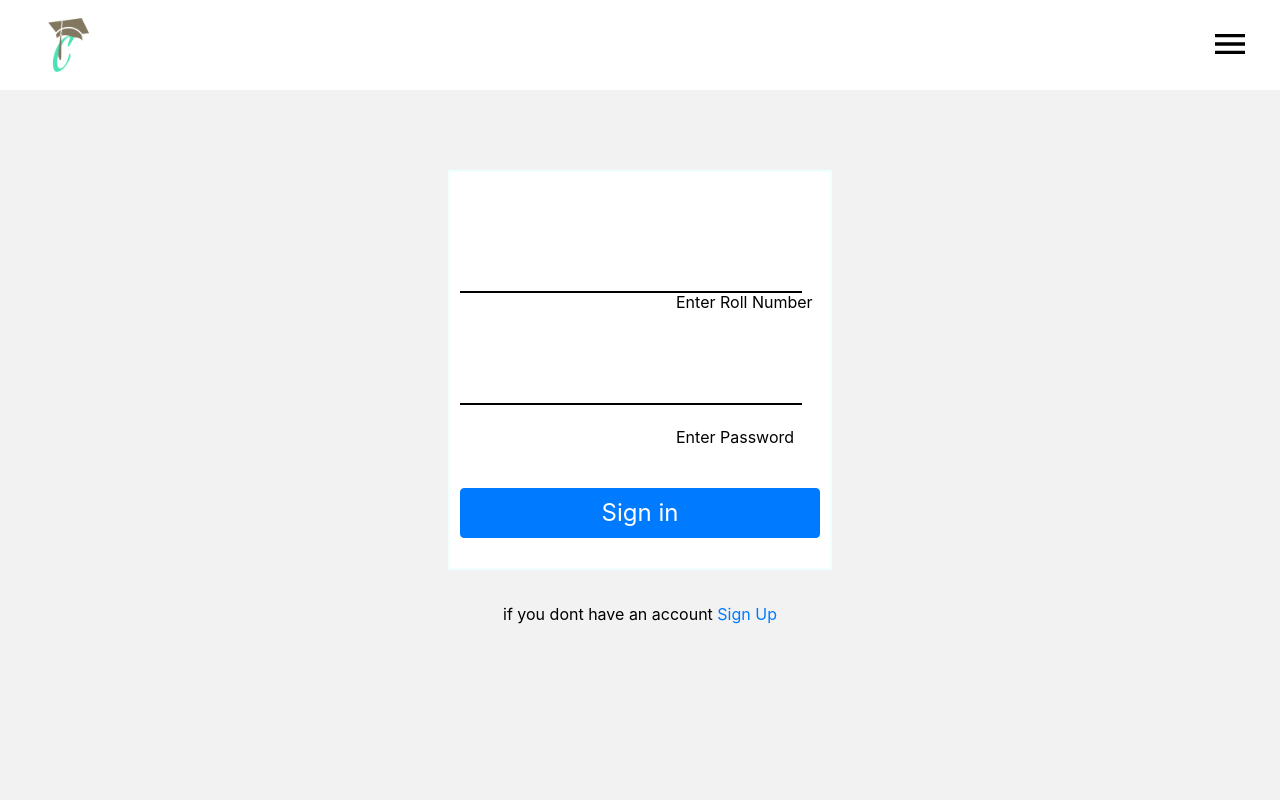
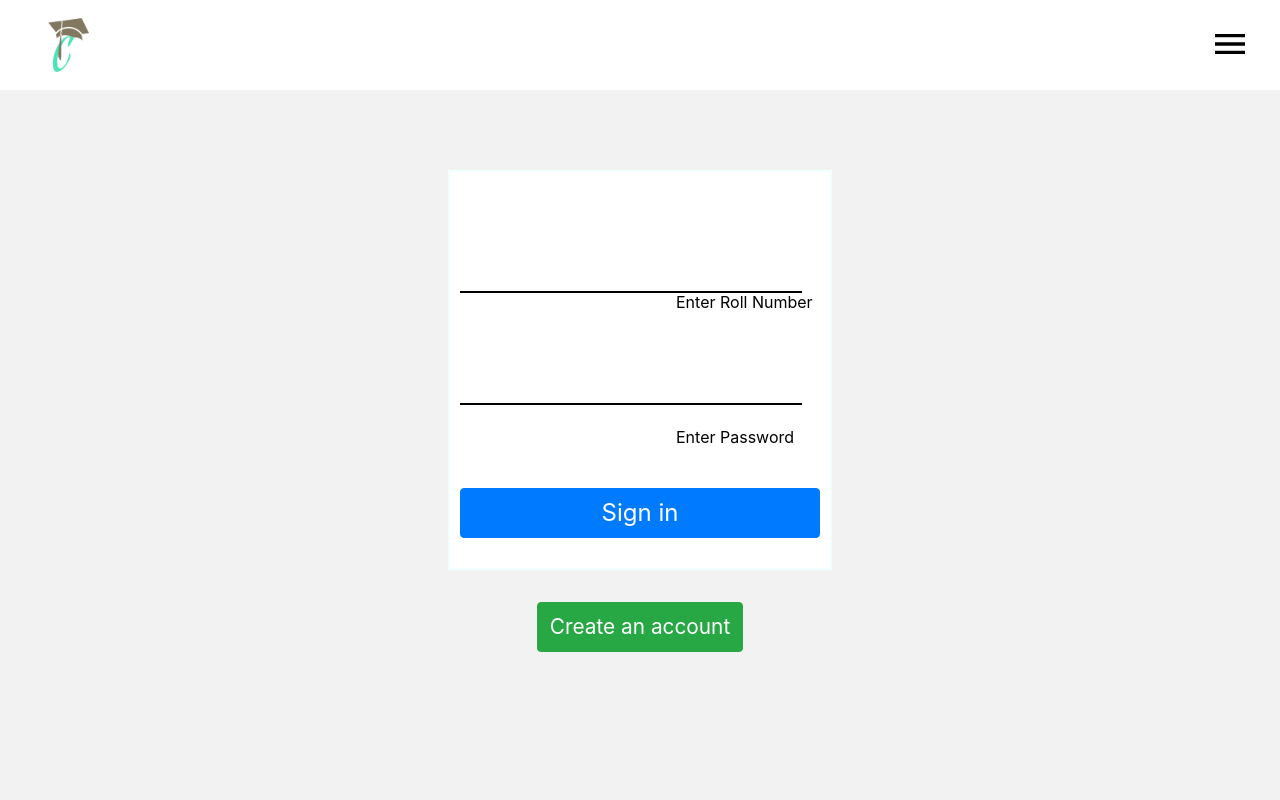
Before and after one commit to pronayguha13/Course-Match, a React (Create React App) app in the folder frontend/: page /sign_in in a window 1280 px wide. Shown: the top 800 px of the page. Built offline with nearby package versions, Linux system fonts and the light colour scheme; a web font is replaced by a local one.

Commit message:
Log in page redesigned

```diff
--- a/frontend/src/Containers/Authentication/Signin/Auth.jsx
+++ b/frontend/src/Containers/Authentication/Signin/Auth.jsx
@@ -89,10 +89,12 @@ const Auth = () => {
 
       <div style={{ opacity: loading || error || isAuthSuccess ? 0.2 : 1 }}>
         <LoginForm loginFormSubmitHandler={loginFormSubmitHandler} />
-        <p styles={{ marginTop: "20px" }}>
-          {" "}
-          if you dont have an account <Link to="/register">Sign Up</Link>
-        </p>
+        <Link to="/register">
+          <button className={`${styles.SignUpBtn} btn btn-success`}>
+            {" "}
+            Create an account
+          </button>
+        </Link>
       </div>
     </div>
   );
--- a/frontend/src/Containers/Authentication/Signin/auth.module.css
+++ b/frontend/src/Containers/Authentication/Signin/auth.module.css
@@ -7,3 +7,7 @@
   width: 100%;
   background-color: #f2f2f2;
 }
+.SignUpBtn {
+  height: 50px;
+  font-size: 1.3rem;
+}
```
